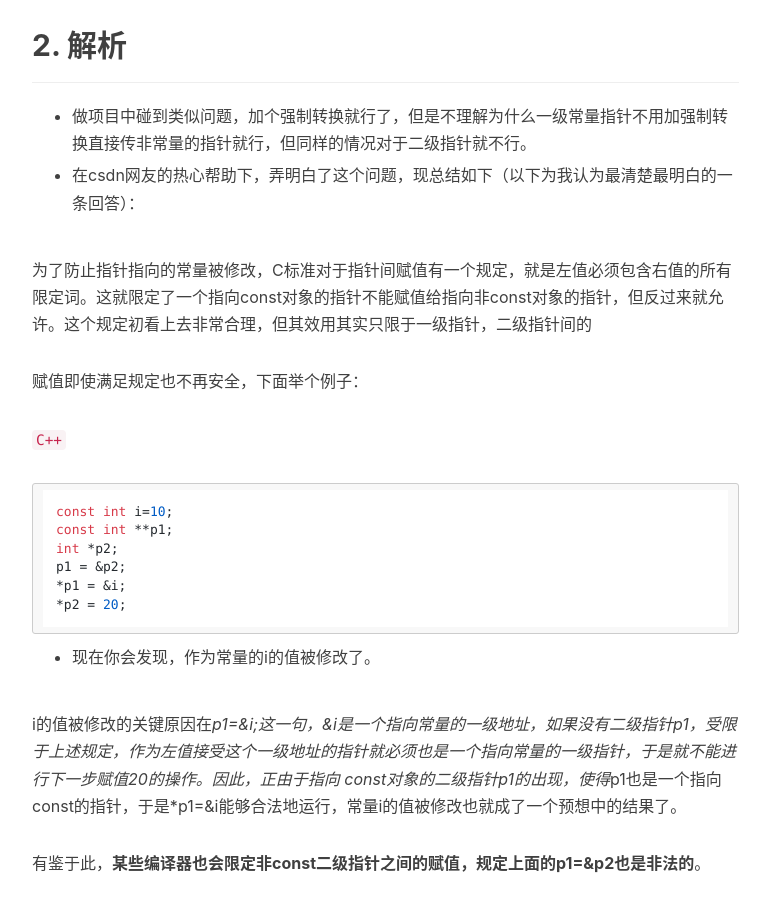
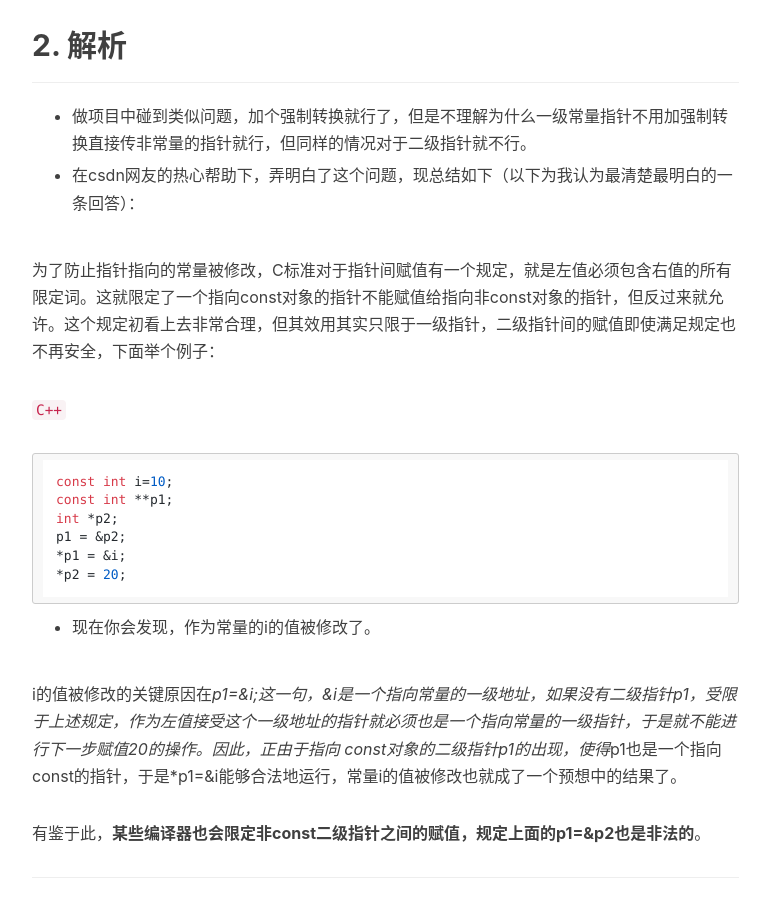
Before and after one commit to caedmom/caedmom.github.io, a Jekyll site: the page built from _posts/2016-11-23-Constant-Pointer.markdown, in a window 1280 px wide and 900 px high, scrolled down 1180 px. Shown: the whole window, without its empty margins (233-1003 px from the left). Built offline with Jekyll 4.4.1, drawn with Linux system fonts in a browser that asks for light colours; nearby versions of some CDN libraries; comment, search, counter and statistics services are not loaded.

```diff
--- a/_posts/2016-11-23-Constant-Pointer.markdown
+++ b/_posts/2016-11-23-Constant-Pointer.markdown
@@ -45,9 +45,7 @@ int main()
 
 * 在csdn网友的热心帮助下，弄明白了这个问题，现总结如下（以下为我认为最清楚最明白的一条回答）：
 
-为了防止指针指向的常量被修改，C标准对于指针间赋值有一个规定，就是左值必须包含右值的所有限定词。这就限定了一个指向const对象的指针不能赋值给指向非const对象的指针，但反过来就允许。这个规定初看上去非常合理，但其效用其实只限于一级指针，二级指针间的
-
-赋值即使满足规定也不再安全，下面举个例子：
+为了防止指针指向的常量被修改，C标准对于指针间赋值有一个规定，就是左值必须包含右值的所有限定词。这就限定了一个指向const对象的指针不能赋值给指向非const对象的指针，但反过来就允许。这个规定初看上去非常合理，但其效用其实只限于一级指针，二级指针间的赋值即使满足规定也不再安全，下面举个例子：
 
 `C++`
 <pre><code>const int i=10;
```
